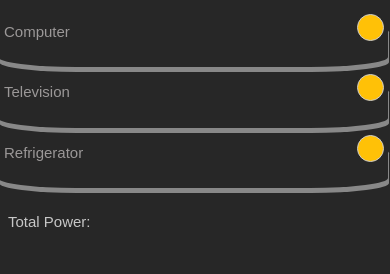
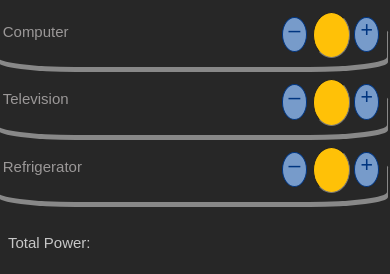
Before and after one commit to et41/sunfizy, a plain HTML site: page index.html in a window 390 px wide. Shown: the part 573-847 px from the top of the page. Drawn offline with Linux system fonts and the light colour scheme; some packages are replaced by stand-ins of ours.

Commit message:
refactor: change in buttons

```diff
--- a/index.html
+++ b/index.html
@@ -26,25 +26,48 @@
 			<h2>Select Your Devices</h2>
 			<div>
 			<div class="comp" id="comp">
+
 				<p ><label for="checkbox1">Computer</label></p>
+					<div class="cssCircle minusSign" id="minus1" style="padding-top:00px">
+					  &#8211;
+					</div>
 				<div class="round">
-			    	<input type="checkbox" id="checkbox1" />
-			    	<label for="checkbox1"></label>
+			    	<input type="number" id="checkbox1" />
+			    <!--	<label for="checkbox1"></label>-->
+
 				</div>
+					<div class="cssCircle plusSign" id="plus1">
+					  &#43;
+					</div>
+
 			</div>
 			<div class="comp" id="tv">
 				<p><label for="checkbox2">Television</label></p>
+									<div class="cssCircle minusSign" id="minus2" style="padding-top:00px">
+				  &#8211;
+				</div>
 				<div class="round">
-			    	<input type="checkbox" id="checkbox2" />
-			    	<label for="checkbox2"></label>
+			    	<input type="number" id="checkbox2" />
+			    <!--	<label for="checkbox2"></label>-->
 				</div>
+				<div class="cssCircle plusSign" id="plus2">
+				  &#43;
+				</div>
+
 			</div>
 			<div class="comp" id="comp">
 				<p><label for="checkbox3">Refrigerator</label></p>
+								<div class="cssCircle minusSign" id="minus3"  style="padding-top:00px">
+				  &#8211;
+				</div>
 				<div class="round">
-			    	<input type="checkbox" id="checkbox3" />
-			    	<label for="checkbox3"></label>
+			    	<input type="number" id="checkbox3" />
+			    <!--	<label for="checkbox3"></label>-->
 				</div>
+						<div class="cssCircle plusSign" id="plus3">
+				  &#43;
+				</div>
+
 			</div>
 			<div id = "power">
 
--- a/js/main.js
+++ b/js/main.js
@@ -1,6 +1,6 @@
 var map, infoWindow;
 let appliances = ["computer", "television", "refrigerator"];
-let devicesPower ={"computer":70, "television":80, "refrigerator": 200};
+let devicesPower ={"computer":[70,0], "television":[80,0], "refrigerator": [200,0]};
 
 
 let powerSection = document.getElementById('total');
@@ -24,7 +24,7 @@ let el = document.getElementById("selectbox");
 let clickCount = 0;
 let checkedElement ;
 
-el.addEventListener('click', (event) => {
+/*el.addEventListener('click', (event) => {
 
 	console.log('click:', event);
 	let deviceId =  event.target.id;
@@ -48,7 +48,39 @@ el.addEventListener('click', (event) => {
 		power(devicesPower[appliances[deviceNumber - 1]],1);
 	}
 
+});*/
+
+el.addEventListener('click', (event) => {
+
+	console.log('click:',  event.target.id);
+	let deviceId =  event.target.id;
+
+	var reg = /\d+/g;
+    let deviceNumber = Number(deviceId.match(reg));
+    let checkBox = document.getElementById('checkbox' + deviceNumber);
+
+    if(deviceId.includes('plus')) {
+    	//sum
+    	power(devicesPower[appliances[deviceNumber - 1]][0],1);
+    	devicesPower[appliances[deviceNumber - 1]][1] = devicesPower[appliances[deviceNumber - 1]][1] + 1;
+    	console.log('devicesPower', devicesPower);
+    	checkBox.value = devicesPower[appliances[deviceNumber - 1]][1];
+    } else if(deviceId.includes('minus') && devicesPower[appliances[deviceNumber - 1]][1] != 0 ) {
+    	//differentiate
+    	power(devicesPower[appliances[deviceNumber - 1]][0],0);
+		devicesPower[appliances[deviceNumber - 1]][1] = devicesPower[appliances[deviceNumber - 1]][1] - 1;
+    	checkBox.value = devicesPower[appliances[deviceNumber - 1]][1];
+
+    }
+
+    console.log('checkBox.value',checkBox.value);
+
+    if(event.target.id.includes('checkbox')) {
+    	console.log('checkedBox',checkBox.value);
+    }
+
 });
+
 
 function initMap() {
 
--- a/main.css
+++ b/main.css
@@ -71,18 +71,15 @@ select {
     border: 2px solid #80690091;
     width: 50%;
 }
-.round {
-    /* bottom: 3.5vw; */
+/*.round {
     position: relative;
-    /*left: 10vw;*/
     left:11vw;
     top: 5px;
     display: flex;
     flex-wrap: wrap;
-    /* margin: 0; */
-    /* padding: 0; */
-}
-.round label {
+
+}*/
+/*.round label {
   background-color:#FFC107;
   border: 1px solid #ccc;
   border-radius: 50%;
@@ -90,10 +87,9 @@ select {
   height: 25px;
       top: -5px;
   position: absolute;
-  /*  top: 6px;*/
       width: 25px;
-}
-.round label:after {
+}*/
+/*.round label:after {
   border: 2px solid #fff;
   border-top: none;
   border-right: none;
@@ -105,19 +101,30 @@ select {
   top: 8px;
   transform: rotate(-45deg);
   width: 12px;
-}
-.round input[type="checkbox"] {
+}*/
+/*.round input[type="checkbox"] {
   visibility: hidden;
   display: relative;
-}
+}*/
 
-.round input[type="checkbox"]:checked + label {
+/*.round input[type="checkbox"]:checked + label {
   background-color: #66bb6a;
   border-color: #66bb6a;
-}
+}*/
 
-.round input[type="checkbox"]:checked + label:after {
+/*.round input[type="checkbox"]:checked + label:after {
   opacity: 1;
+}*/
+
+.round input[type="number"] {
+    width: 8vw;
+    height: 5vh;
+   /*margin: -9px 4px 0 -10px;*/
+margin: -2.5vw 1vw 0 -8.5vw;
+            border-radius: 50%;
+    text-align: center;
+    background-color: #FFC107;
+    border-width: 1px;
 }
 #power {
 	font-weight: 7px;
@@ -164,13 +171,13 @@ select {
     		/*z-index: -999;*/
 	}
 	.round {
-    /* bottom: 3.5vw; */
+	bottom: 3.5vw;
     position: relative;
-    /*left: 10vw;*/
-    left:39vw;
-    top: 5px;
-    display: flex;
-    flex-wrap: wrap;
+    /* left: 10vw; */
+    left: 30vw;
+    top: 10%;
+    /* display: flex; */
+    /* flex-wrap: wrap; */
     /* margin: 0; */
     /* padding: 0; */
 	}
@@ -194,8 +201,8 @@ select {
 	flex-wrap: wrap;
 	/*background-color: #0000ff1f;*/
 	border-radius:20%;
-	margin-bottom: 10px;
-    margin-left: -10px;
+    margin-bottom: 2vh;
+    margin-left: -2.9vw;
     width:100%;
 	box-shadow: 1px 5px #888888;
 
@@ -272,3 +279,68 @@ select {
     cursor: grab;
         opacity: 0;
 }
+
+.cssCircle {
+/*border-radius: 999px;
+    width: 22px;
+    height: 22px;
+    padding: 1px;
+    background: #779BCA;
+    border: 1px solid #003580;
+    color: #003580;
+    text-align: center;
+    font: 21px Arial, sans-serif;
+    position: relative;
+    left: 30vw;*/
+        /* padding: 1px; */
+
+    /* padding: 1px; */
+    border-radius: 50%;
+    width: 6%;
+    height: 4vh;
+    /* padding: 1px; */
+    background: #779BCA;
+    border: 1px solid #003580;
+    color: #003580;
+    text-align: center;
+    font: 16pt Arial, sans-serif;
+    position: relative;
+    left: 30vw;
+    /* margin-left: 80vw; */
+    /* margin-top: -5vh; */
+
+
+    /* margin-left: 80vw; */
+    /* margin-top: -5vh; */
+}
+
+.cssCircle:hover {
+  background: #3F69A0 ;
+  cursor: pointer;
+}
+
+.minusSign {
+    left: 20vw;
+}
+
+.plusSign {
+
+}
+
+.minusSign:hover,
+.plusSign:hover {
+  color: white;
+}
+
+input::-webkit-outer-spin-button,
+input::-webkit-inner-spin-button {
+    /* display: none; <- Crashes Chrome on hover */
+    -webkit-appearance: none;
+    margin: 0; /* <-- Apparently some margin are still there even though it's hidden */
+}
+
+#signs {
+display: -webkit-inline-box;
+position: relative;
+left: 30vw;
+}
```
